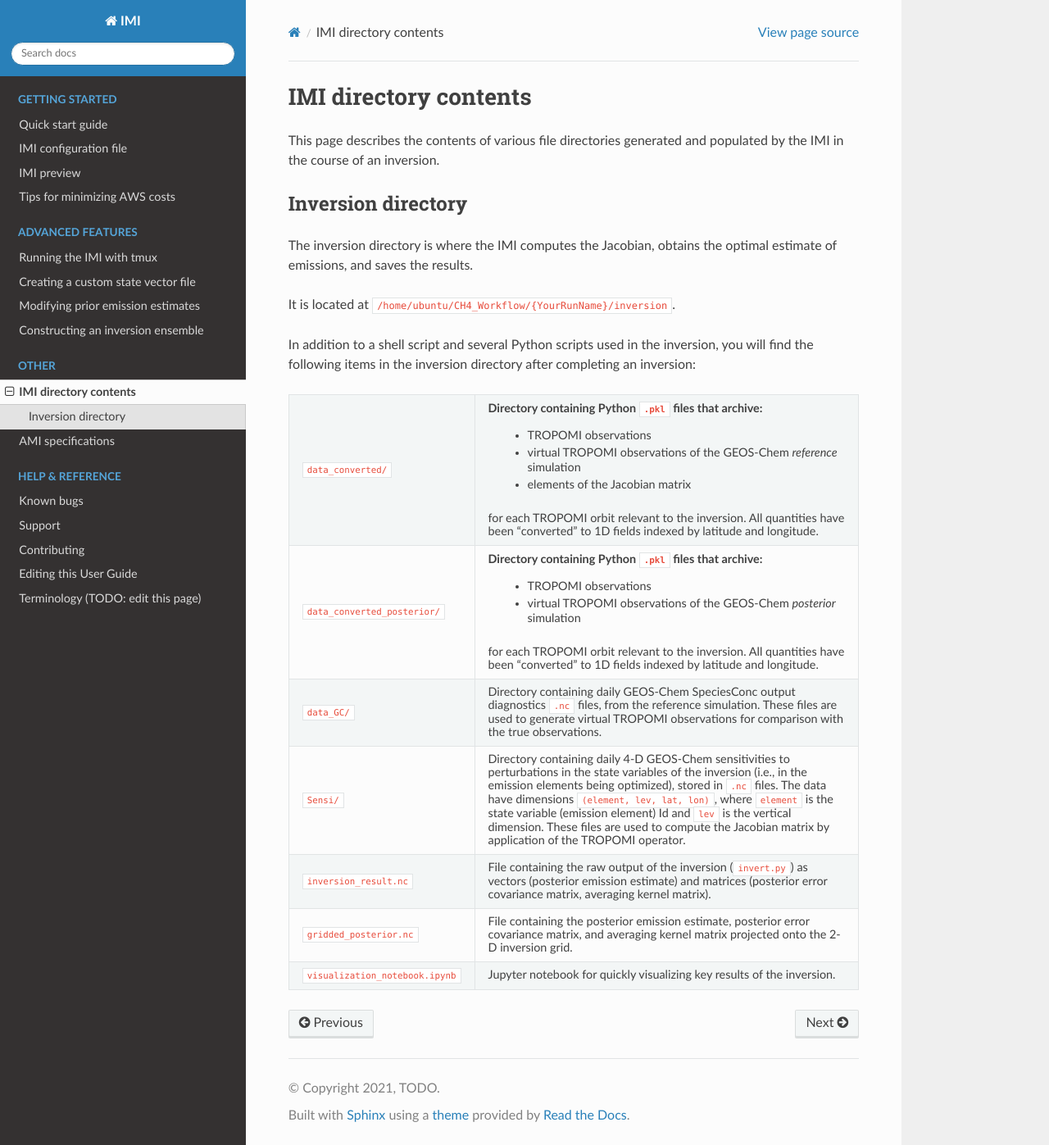
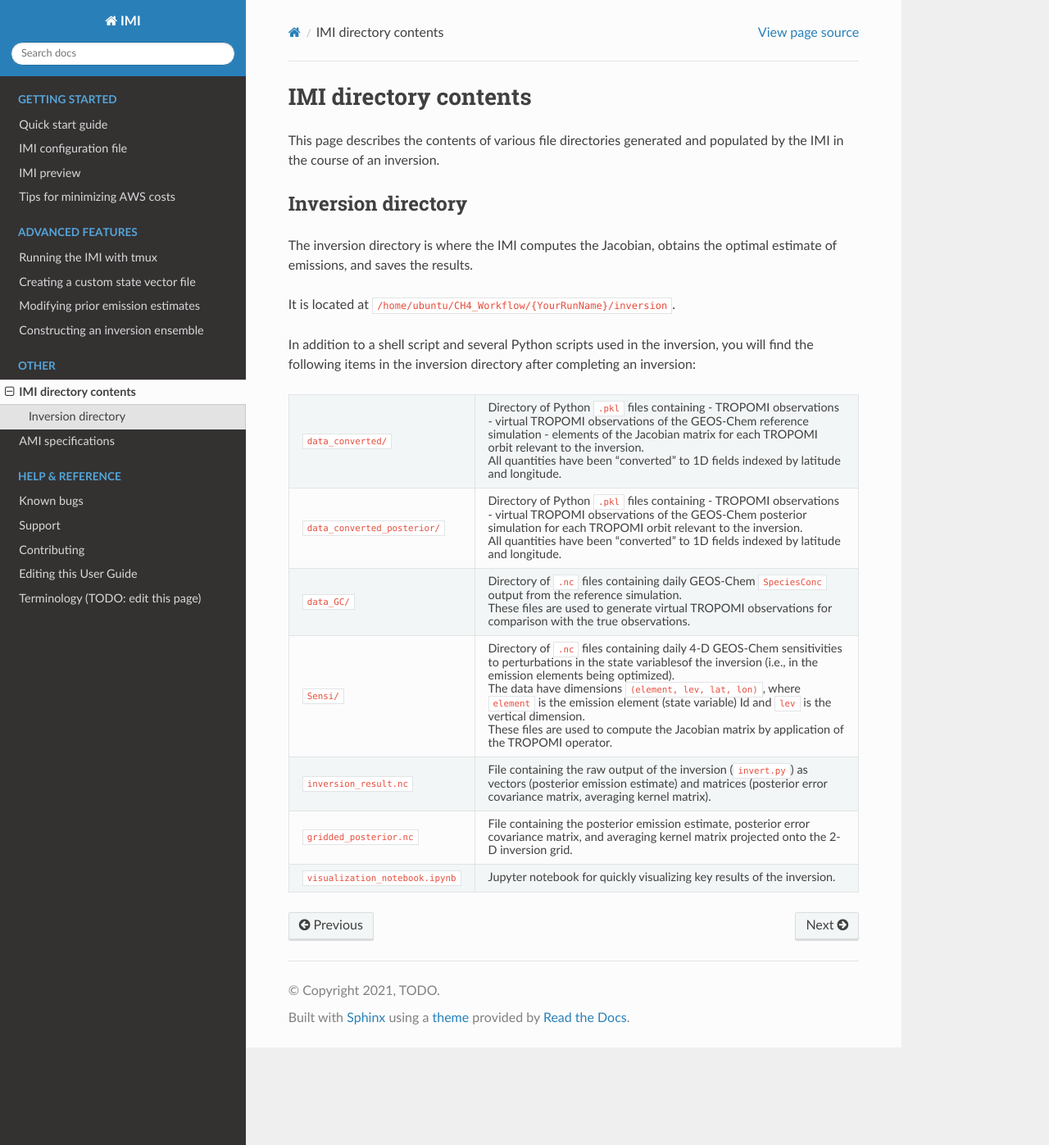
Before and after one commit to geoschem/integrated_methane_inversion, a Sphinx documentation site: the page built from docs/source/other/listing-directory-contents.rst, in a window 1280 px wide and 1397 px high. Shown: the whole window at 82% size. Built offline with Sphinx 7.4.7 and the Read the Docs theme 2.0.0, drawn with Linux system fonts in a browser that asks for light colours.

Commit message:
reformat inversion directory contents table

```diff
--- a/docs/source/other/listing-directory-contents.rst
+++ b/docs/source/other/listing-directory-contents.rst
@@ -18,28 +18,34 @@ the following items in the inversion directory after completing an inversion:
    :class: tight-table
 
    * - ``data_converted/``
-     - Directory containing Python ``.pkl`` files that archive:
-         - TROPOMI observations
-         - virtual TROPOMI observations of the GEOS-Chem *reference* simulation
-         - elements of the Jacobian matrix
+     - Directory of Python ``.pkl`` files containing
+       - TROPOMI observations
+       - virtual TROPOMI observations of the GEOS-Chem reference simulation
+       - elements of the Jacobian matrix
        for each TROPOMI orbit relevant to the inversion.
+
        All quantities have been "converted" to 1D fields indexed by latitude and longitude.
    * - ``data_converted_posterior/``
-     - Directory containing Python ``.pkl`` files that archive:
-         - TROPOMI observations
-         - virtual TROPOMI observations of the GEOS-Chem *posterior* simulation
+     - Directory of Python ``.pkl`` files containing
+       - TROPOMI observations
+       - virtual TROPOMI observations of the GEOS-Chem posterior simulation
        for each TROPOMI orbit relevant to the inversion.
+
        All quantities have been "converted" to 1D fields indexed by latitude and longitude.
    * - ``data_GC/``
-     - Directory containing daily GEOS-Chem SpeciesConc output diagnostics ``.nc`` files,
-       from the reference simulation. These files are used to generate virtual TROPOMI observations
+     - Directory of ``.nc`` files containing daily GEOS-Chem ``SpeciesConc`` output from the
+       reference simulation.
+
+       These files are used to generate virtual TROPOMI observations
        for comparison with the true observations.
    * - ``Sensi/``
-     - Directory containing daily 4-D GEOS-Chem sensitivities to perturbations in the state variables
-       of the inversion (i.e., in the emission elements being optimized), stored in ``.nc`` files.
-       The data have dimensions ``(element, lev, lat, lon)``, where ``element`` is the state variable
-       (emission element) Id and ``lev`` is the vertical dimension. These files are used to compute
-       the Jacobian matrix by application of the TROPOMI operator.
+     - Directory of ``.nc`` files containing daily 4-D GEOS-Chem sensitivities to perturbations in the
+       state variablesof the inversion (i.e., in the emission elements being optimized).
+
+       The data have dimensions ``(element, lev, lat, lon)``, where ``element`` is the emission element
+       (state variable) Id and ``lev`` is the vertical dimension.
+
+       These files are used to compute the Jacobian matrix by application of the TROPOMI operator.
    * - ``inversion_result.nc``
      - File containing the raw output of the inversion (``invert.py``) as vectors (posterior emission
        estimate) and matrices (posterior error covariance matrix, averaging kernel matrix).
```
